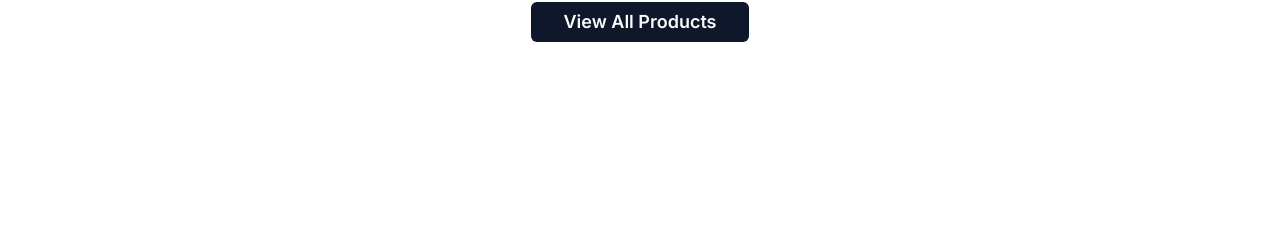
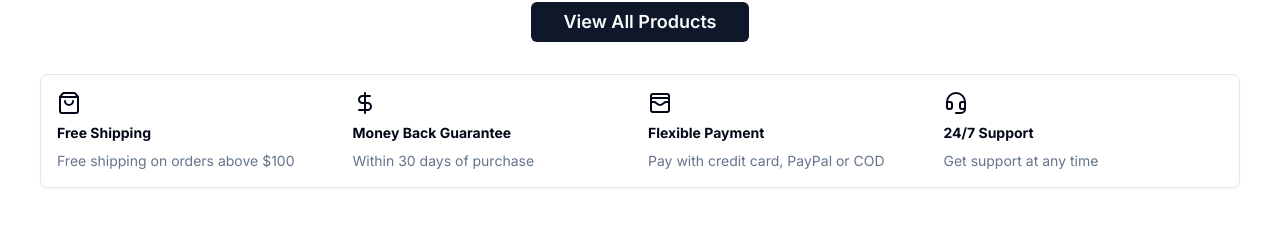
Before and after one commit to japint/1010bike, a Next.js app: page / in a window 1280 px wide. Shown: the part 295-533 px from the top of the page. Built offline with nearby package versions, Linux system fonts and the light colour scheme; no server answers; the database is empty.

Commit message:
feat: add IconBoxes component to showcase key features and benefits

```diff
--- a/app/(root)/page.tsx
+++ b/app/(root)/page.tsx
@@ -5,6 +5,7 @@
 } from "@/lib/actions/product.actions";
 import ProductCarousel from "@/components/shared/product/product-carousel";
 import ViewAllProductsButton from "@/components/view-all-products-button";
+import IconBoxes from "@/components/icon-boxes";
 
 const Homepage = async () => {
   const latestProducts = await getLatestProducts();
@@ -17,6 +18,7 @@
       )}
       <ProductList data={latestProducts} title="Newest Arrivals" limit={4} />
       <ViewAllProductsButton />
+      <IconBoxes />
     </>
   );
 };
--- /dev/null
+++ b/components/icon-boxes.tsx
@@ -0,0 +1,43 @@
+import { DollarSign, Headset, ShoppingBag, WalletCards } from "lucide-react";
+import { Card, CardContent } from "./ui/card";
+
+const IconBoxes = () => {
+  return (
+    <div>
+      <Card>
+        <CardContent className="grid md:grid-cols-4 gap-4 p-4">
+          <div className="space-y-2">
+            <ShoppingBag />
+            <div className="text-sm font-bold">Free Shipping</div>
+            <div className="text-sm text-muted-foreground">
+              Free shipping on orders above $100
+            </div>
+          </div>
+          <div className="space-y-2">
+            <DollarSign />
+            <div className="text-sm font-bold">Money Back Guarantee</div>
+            <div className="text-sm text-muted-foreground">
+              Within 30 days of purchase
+            </div>
+          </div>
+          <div className="space-y-2">
+            <WalletCards />
+            <div className="text-sm font-bold">Flexible Payment</div>
+            <div className="text-sm text-muted-foreground">
+              Pay with credit card, PayPal or COD
+            </div>
+          </div>
+          <div className="space-y-2">
+            <Headset />
+            <div className="text-sm font-bold">24/7 Support</div>
+            <div className="text-sm text-muted-foreground">
+              Get support at any time
+            </div>
+          </div>
+        </CardContent>
+      </Card>
+    </div>
+  );
+};
+
+export default IconBoxes;
```
